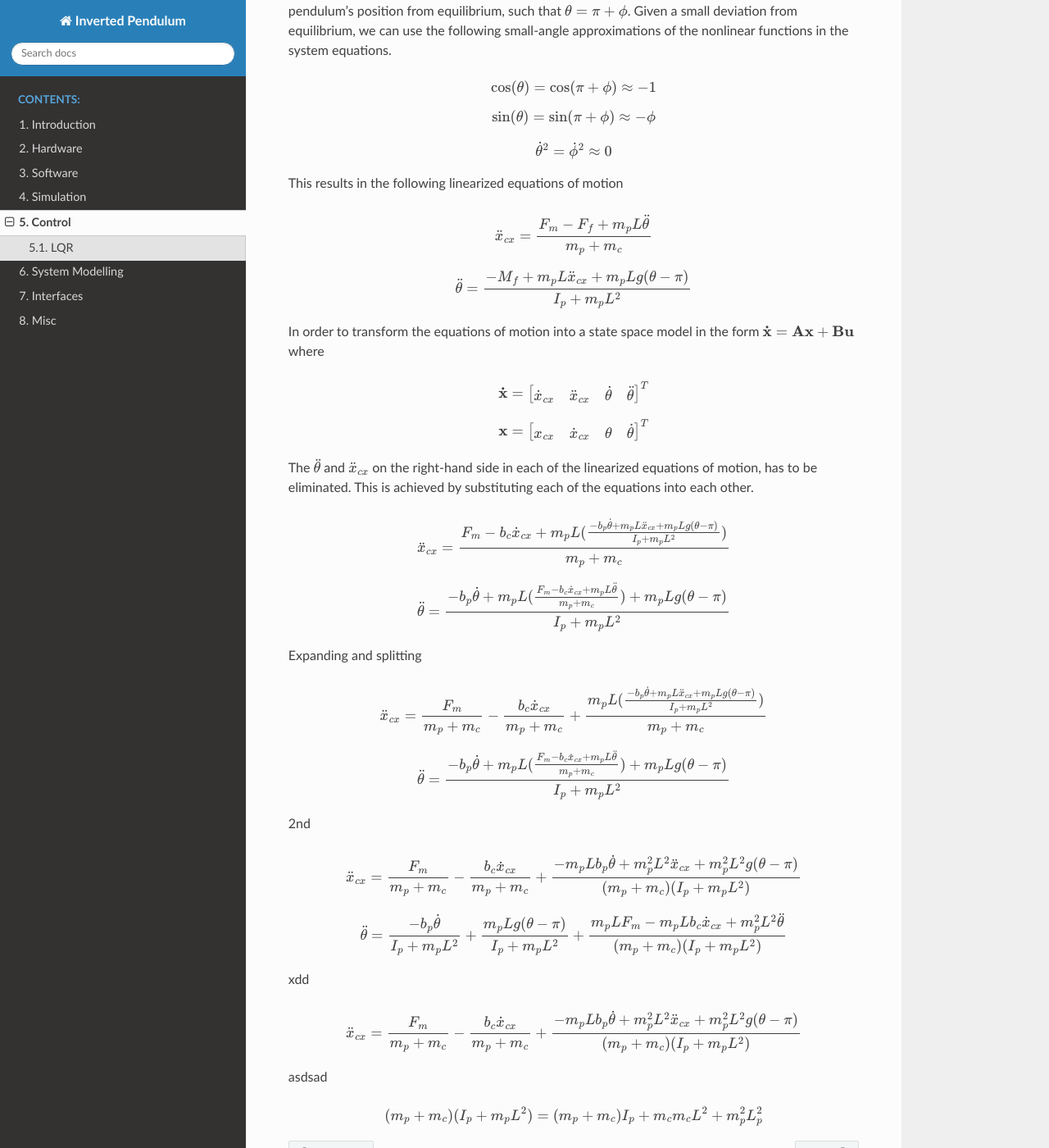
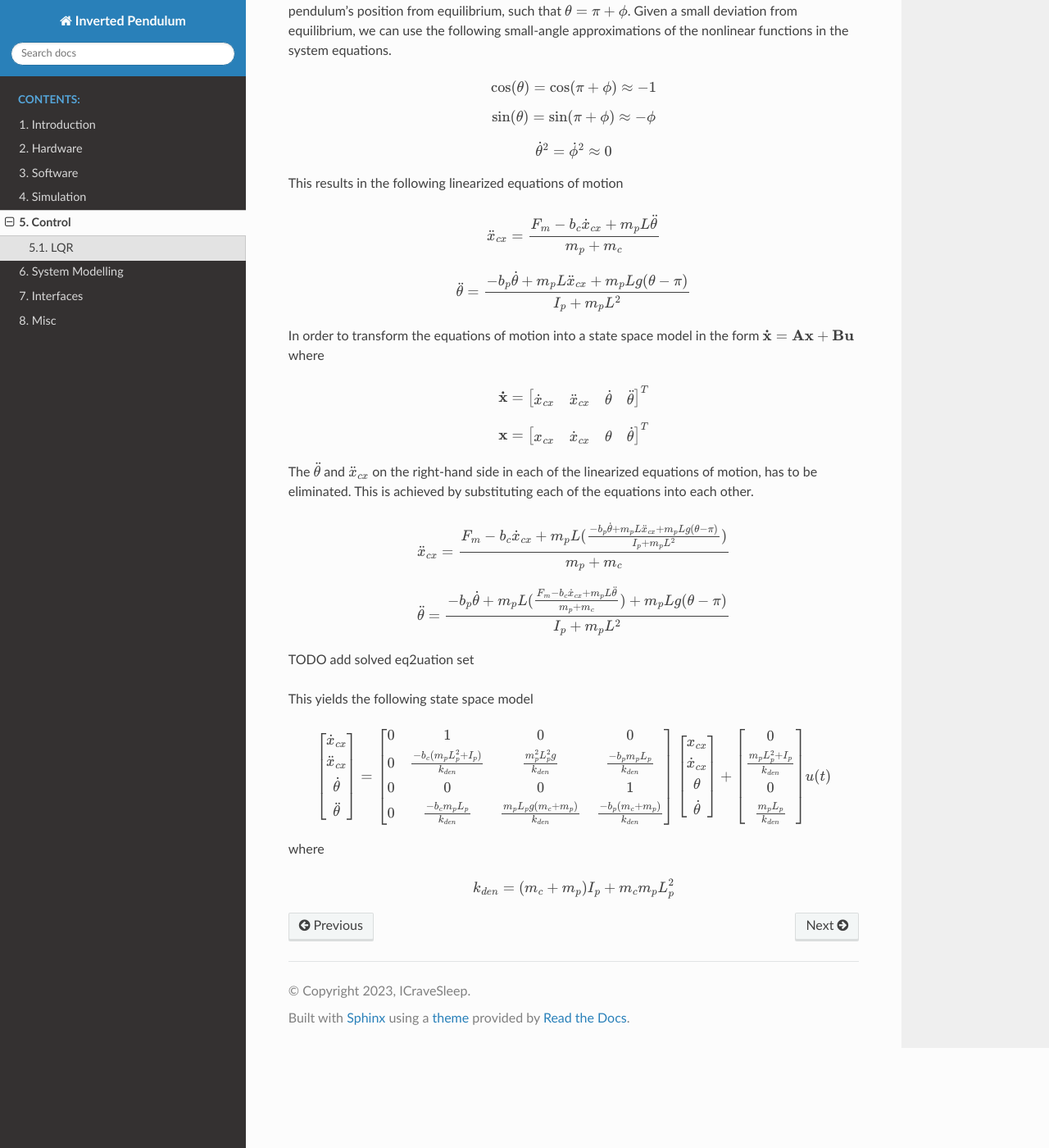
Before and after one commit to JS-Robotics/inverted_pendulum_project, a Sphinx documentation site: the page built from docs/chapters/control.rst, in a window 1280 px wide and 1400 px high, scrolled down 803 px. Shown: the whole window at 82% size. Built offline with Sphinx 7.4.7 and the Read the Docs theme 2.0.0, drawn with Linux system fonts in a browser that asks for light colours.

Commit message:
Added state space model

```diff
--- a/docs/chapters/control.rst
+++ b/docs/chapters/control.rst
@@ -83,34 +83,42 @@
 
     \ddot{\theta}  = \frac{-b_p \dot\theta + m_pL(\frac{F_m - b_c\dot{x}_{cx} + m_pL\ddot{\theta}}{m_p + m_c}) + m_pLg(\theta-\pi)}{I_p + m_pL^2}
 
-Expanding and splitting
+TODO add solved eq2uation set
+
+This yields the following state space model
 
 .. math::
 
-    \ddot{x}_{cx} = \frac{F_m}{m_p + m_c} - \frac{b_c\dot{x}_{cx}}{m_p + m_c} + \frac{m_pL(\frac{-b_p \dot\theta + m_pL\ddot{x}_{cx} + m_pLg(\theta-\pi)}{I_p + m_pL^2})}{m_p + m_c}
+    \begin{bmatrix}
+    \dot{x}_{cx}   \\
+    \ddot{x}_{cx}  \\
+    \dot{\theta}   \\
+    \ddot{\theta}  \\
+    \end{bmatrix}
+    =
+    \begin{bmatrix}
+    0 & 1 & 0 & 0 \\
+    0 & \frac{-b_c(m_pL_p^2+I_p)}{{k}_{den}} & \frac{m_p^2L_p^2g}{{k}_{den}} & \frac{-b_pm_pL_p}{{k}_{den}}\\
+    0 & 0 & 0 & 1\\
+    0 & \frac{-b_cm_pL_p}{{k}_{den}} & \frac{m_pL_pg(m_c+m_p)}{{k}_{den}} & \frac{-b_p(m_c+m_p)}{{k}_{den}}
+    \end{bmatrix}
+    \begin{bmatrix}
+    {x}_{cx}        \\
+    \dot{x}_{cx}  \\
+    \theta        \\
+    \dot{\theta}  \\
+    \end{bmatrix}
+    +
+    \begin{bmatrix}
+    0 \\
+    \frac{m_pL_p^2+I_p}{{k}_{den}} \\
+    0 \\
+    \frac{m_pL_p}{{k}_{den}}
+    \end{bmatrix}
+    u(t)
+
+where
 
 .. math::
 
-    \ddot{\theta}  = \frac{-b_p \dot\theta + m_pL(\frac{F_m - b_c\dot{x}_{cx} + m_pL\ddot{\theta}}{m_p + m_c}) + m_pLg(\theta-\pi)}{I_p + m_pL^2}
-
-2nd
-
-.. math::
-
-    \ddot{x}_{cx} = \frac{F_m}{m_p + m_c} - \frac{b_c\dot{x}_{cx}}{m_p + m_c} + \frac{-m_pLb_p \dot\theta+ m_p^2L^2\ddot{x}_{cx} + m_p^2L^2g(\theta-\pi)}{(m_p + m_c)(I_p + m_pL^2)}
-
-.. math::
-
-    \ddot{\theta}  = \frac{-b_p \dot\theta}{I_p + m_pL^2} + \frac{m_pLg(\theta-\pi)}{I_p + m_pL^2} + \frac{m_pLF_m - m_pLb_c\dot{x}_{cx} + m_p^2L^2\ddot{\theta}}{(m_p + m_c)(I_p + m_pL^2)}
-
-xdd
-
-.. math::
-
-    \ddot{x}_{cx} = \frac{F_m}{m_p + m_c} - \frac{b_c\dot{x}_{cx}}{m_p + m_c} + \frac{-m_pLb_p \dot\theta+ m_p^2L^2\ddot{x}_{cx} + m_p^2L^2g(\theta-\pi)}{(m_p + m_c)(I_p + m_pL^2)}
-
-asdsad
-
-.. math::
-
-    (m_p + m_c)(I_p + m_pL^2) = (m_p+m_c)I_p + m_cm_cL^2 + m_p^2L_p^2
+    {k}_{den} = (m_c+m_p)I_p+m_cm_pL_p^2
```
Also changed, not shown: other parts of docs/chapters/control.rst (+2 -2 lines).
